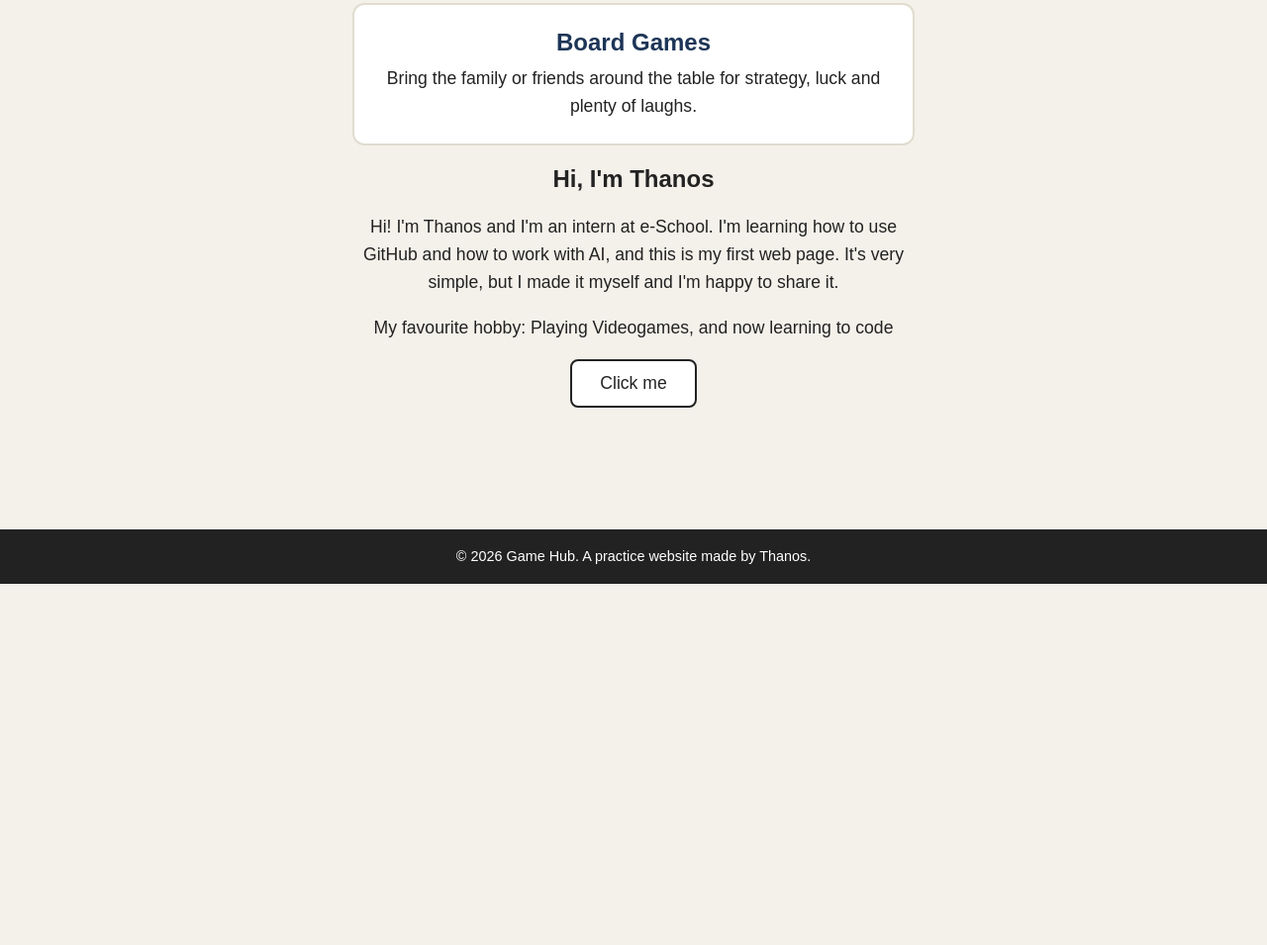
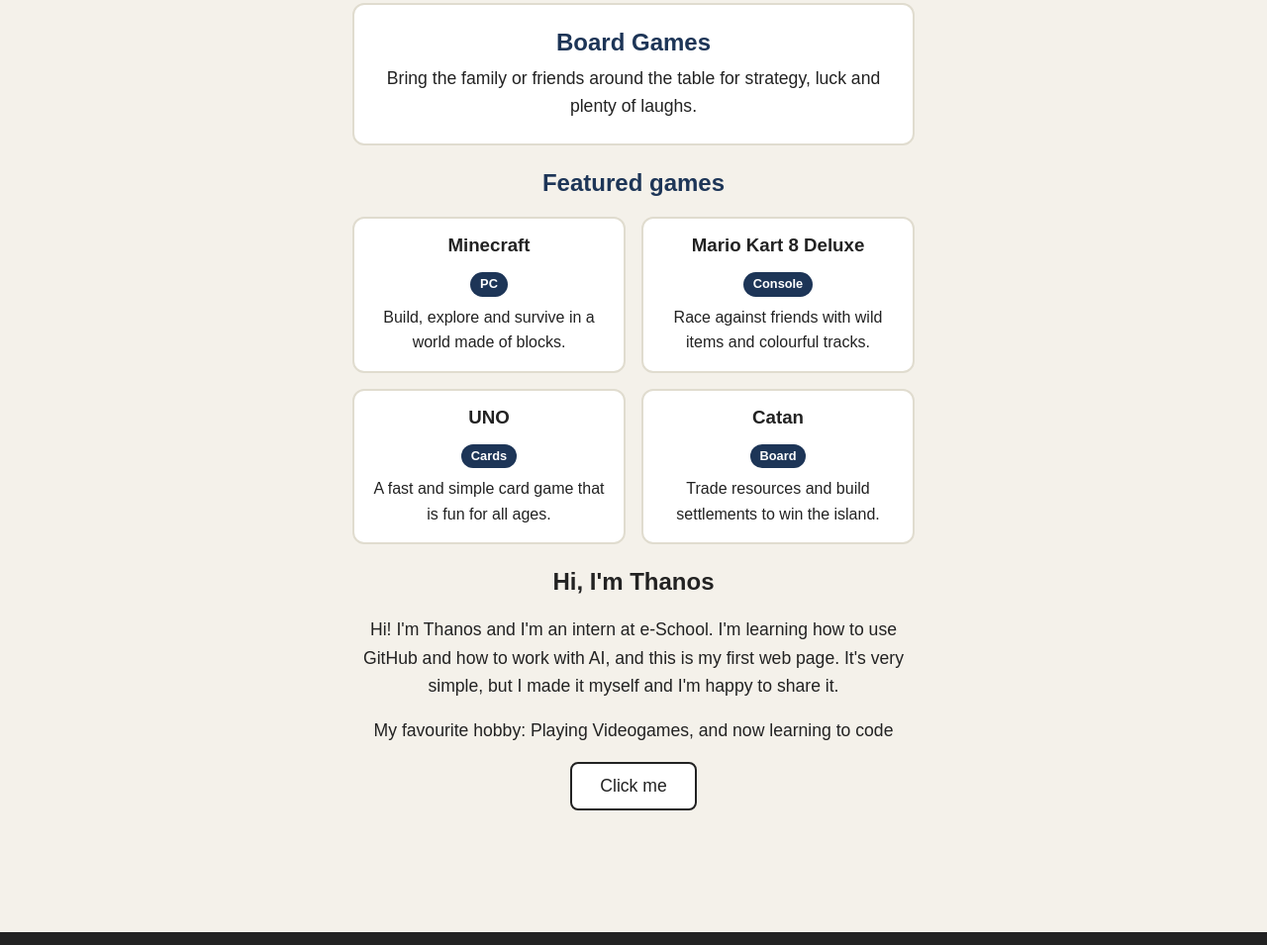
Before and after one commit to KrikonisTH/my-practice-page, a plain HTML site: page index.html in a window 1280 px wide. Shown: the part 855-1810 px from the top of the page at 99% size. Before the commit the page ends 1445 px from the top, so only its background shows below. Drawn offline with Linux system fonts and the light colour scheme.

Commit message:
Add featured games section

```diff
--- a/index.html
+++ b/index.html
@@ -56,6 +56,33 @@
       <p>Bring the family or friends around the table for strategy, luck and plenty of laughs.</p>
     </section>
 
+        <!-- Featured games: a few examples shown as small cards -->
+    <section class="featured">
+      <h2>Featured games</h2>
+      <div class="cards">
+        <article class="game-card">
+          <h3>Minecraft</h3>
+          <p class="tag">PC</p>
+          <p>Build, explore and survive in a world made of blocks.</p>
+        </article>
+        <article class="game-card">
+          <h3>Mario Kart 8 Deluxe</h3>
+          <p class="tag">Console</p>
+          <p>Race against friends with wild items and colourful tracks.</p>
+        </article>
+        <article class="game-card">
+          <h3>UNO</h3>
+          <p class="tag">Cards</p>
+          <p>A fast and simple card game that is fun for all ages.</p>
+        </article>
+        <article class="game-card">
+          <h3>Catan</h3>
+          <p class="tag">Board</p>
+          <p>Trade resources and build settlements to win the island.</p>
+        </article>
+      </div>
+    </section>
+
 
     <h2>Hi, I'm Thanos</h2>
     <p>Hi! I'm Thanos and I'm an intern at e-School. I'm learning how to use GitHub and how to work with AI, and this is my first web page. It's very simple, but I made it myself and I'm happy to share it.</p>
--- a/style.css
+++ b/style.css
@@ -152,3 +152,47 @@ footer p {
 .category p {
   margin: 0;
 }
+
+/* The featured section */
+.featured {
+  margin: 24px 0;
+}
+
+.featured h2 {
+  color: #1d3557;
+}
+
+/* The grid that holds the cards */
+.cards {
+  display: grid;
+  grid-template-columns: repeat(auto-fit, minmax(220px, 1fr));
+  gap: 16px;
+}
+
+/* One game card */
+.game-card {
+  background-color: #ffffff;
+  padding: 16px;
+  border-radius: 12px;
+  border: 2px solid #e0dccf;
+}
+
+.game-card h3 {
+  margin: 0 0 8px;
+}
+
+.game-card p {
+  margin: 8px 0 0;
+  font-size: 1rem;
+}
+
+/* The small category label on each card */
+.tag {
+  display: inline-block;
+  padding: 2px 10px;
+  background-color: #1d3557;
+  color: #ffffff;
+  border-radius: 999px;   /* fully rounded ends, like a pill */
+  font-size: 0.8rem !important;
+  font-weight: bold;
+}
```
